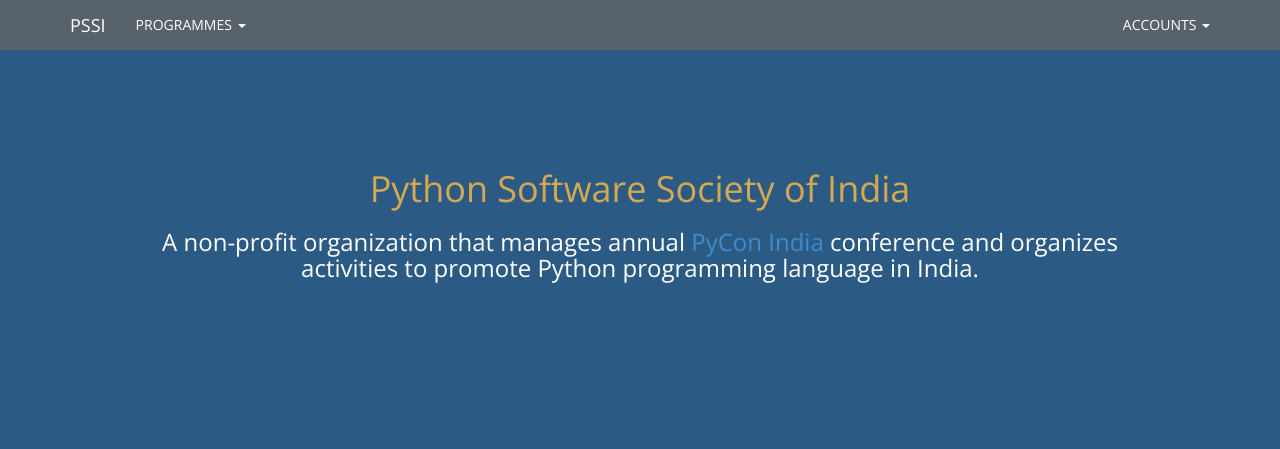
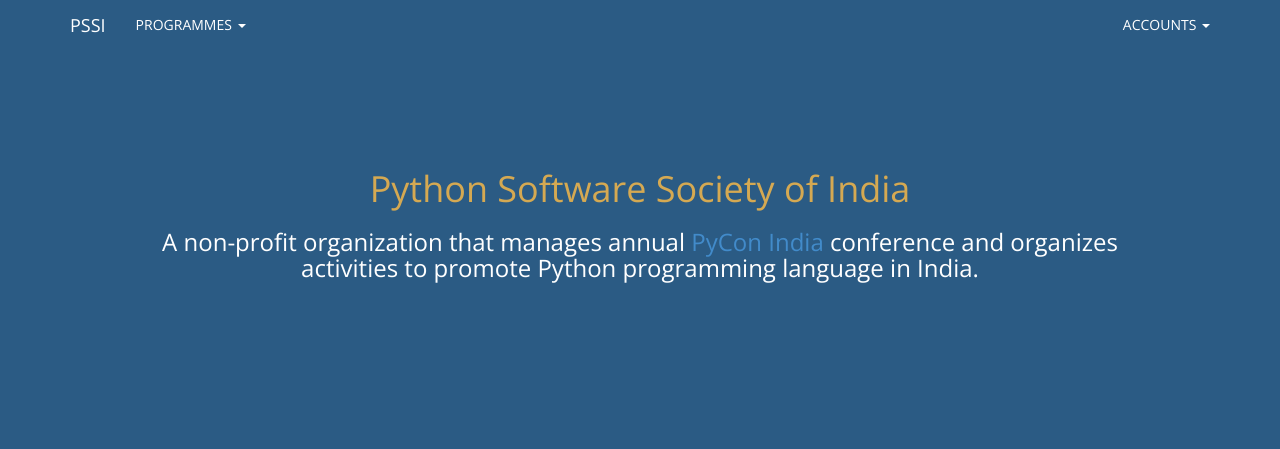
Before and after one commit to pythonindia/pssi.org.in, a Django app: page / in a window 1280 px wide. Shown: the top 449 px of the page. Run offline with Django 3.2, Linux system fonts and the light colour scheme; some libraries are stand-ins or nearby versions.

Commit message:
Theme trials

```diff
--- a/assets/static/css/pssi-frontpage.css
+++ b/assets/static/css/pssi-frontpage.css
@@ -36,7 +36,7 @@ body {
 }*/
 
 .navbar-default {
-    background-color: #58626a;
+    background-color: #2b5b84;
     border: 0;
 }
 .navbar {
```
